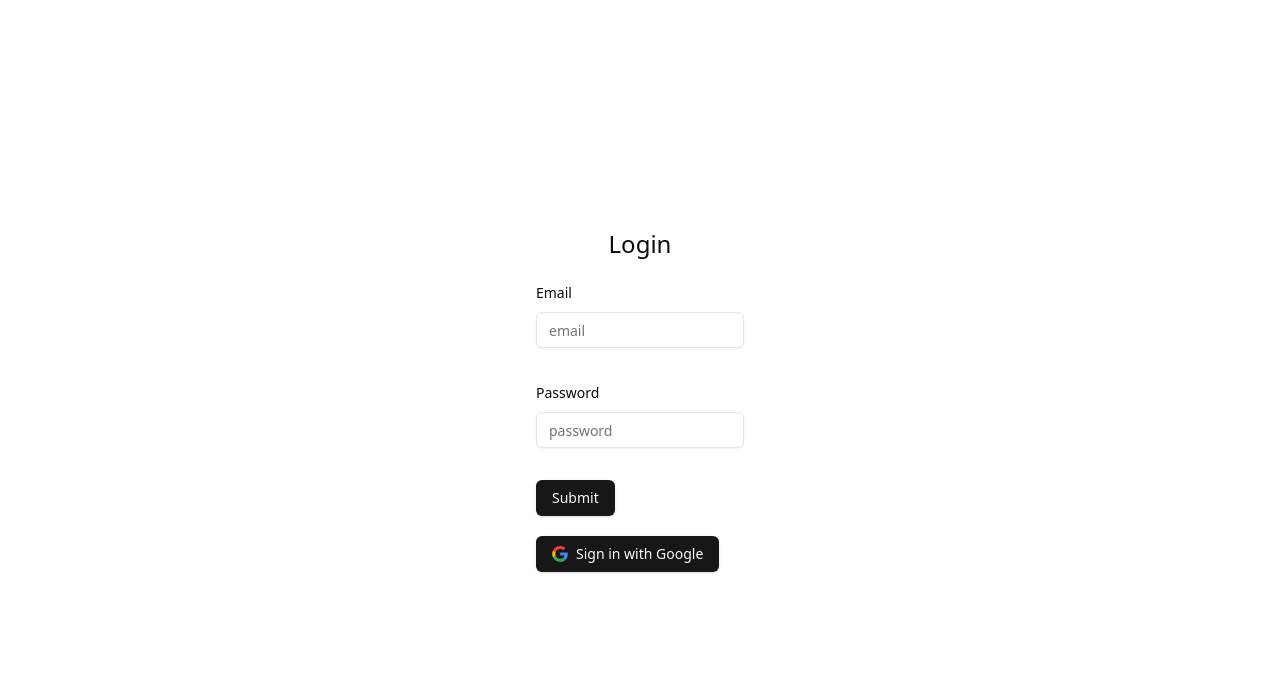
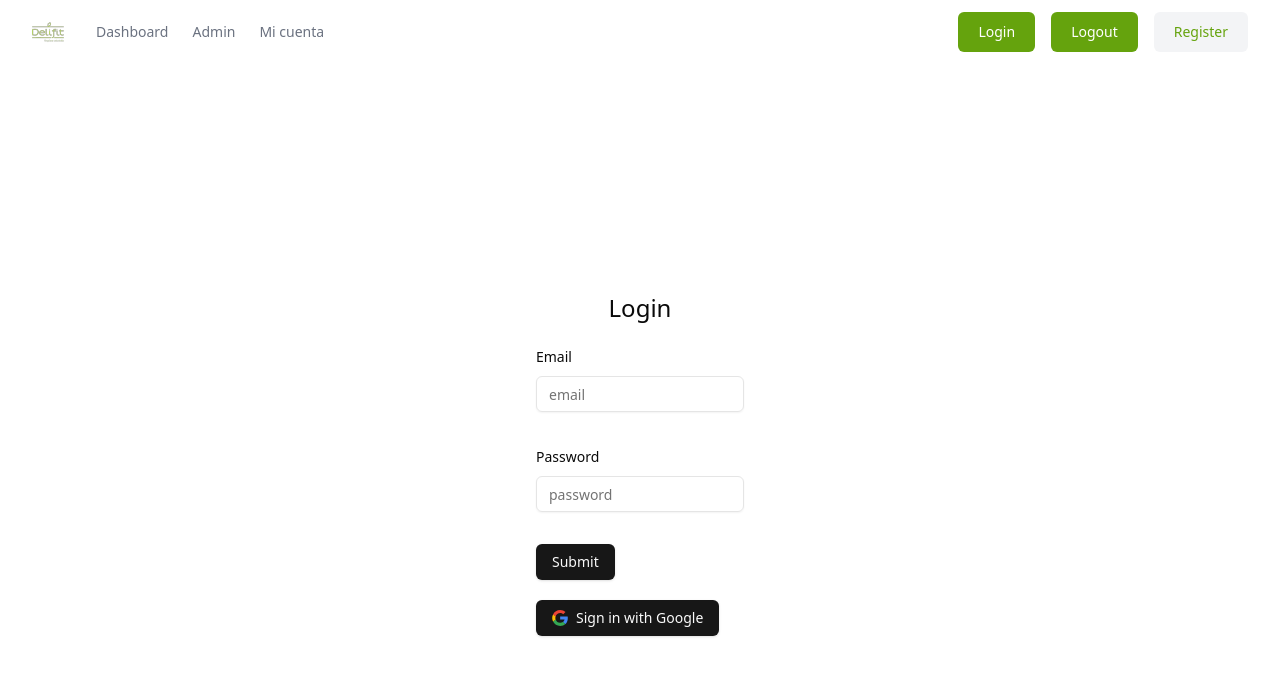
Before and after one commit to hernancham/delifit, a Next.js app: page /login in a window 1280 px wide. Shown: the top 676 px of the page. Built offline with nearby package versions, Linux system fonts and the light colour scheme; no server answers.

Commit message:
feat: Add Navbar component for website navigation

```diff
--- /dev/null
+++ b/src/app/_components/Navbar.tsx
@@ -0,0 +1,77 @@
+import Link from "next/link";
+import { loginAction, logoutAction, registerAction } from "@/actions/auth";
+
+export const Navbar = () => {
+  return (
+    <header className='bg-white'>
+      <div className='mx-auto flex h-16 max-w-screen-xl items-center gap-8 px-4 sm:px-6 lg:px-8'>
+        <Link href='/'>
+          <span className='sr-only'>Home</span>
+          <img
+            src='/assets/delifit_logo.svg'
+            alt='logo delifit'
+            className='h-8'
+          />
+        </Link>
+
+        <div className='flex flex-1 items-center justify-end md:justify-between'>
+          <nav className='hidden md:block'>
+            <ul className='flex items-center gap-6 text-sm'>
+              <li>
+                <Link
+                  className='text-gray-500 transition hover:text-gray-500/75'
+                  href='/dashboard'
+                >
+                  Dashboard
+                </Link>
+              </li>
+
+              <li>
+                <Link
+                  className='text-gray-500 transition hover:text-gray-500/75'
+                  href='/admin'
+                >
+                  Admin
+                </Link>
+              </li>
+
+              <li>
+                <a
+                  className='text-gray-500 transition hover:text-gray-500/75'
+                  href='/mi-cuenta'
+                >
+                  Mi cuenta
+                </a>
+              </li>
+            </ul>
+          </nav>
+
+          <div className='flex items-center gap-4'>
+            <div className='sm:flex sm:gap-4'>
+              <Link
+                className='block rounded-md bg-lime-600 px-5 py-2.5 text-sm font-medium text-white transition hover:bg-lime-700'
+                href='/login'
+              >
+                Login
+              </Link>
+
+              <Link
+                className='block rounded-md bg-lime-600 px-5 py-2.5 text-sm font-medium text-white transition hover:bg-lime-700'
+                href='/logout'
+              >
+                Logout
+              </Link>
+
+              <Link
+                className='hidden rounded-md bg-gray-100 px-5 py-2.5 text-sm font-medium text-lime-600 transition hover:text-lime-600/75 sm:block'
+                href='/register'
+              >
+                Register
+              </Link>
+            </div>
+          </div>
+        </div>
+      </div>
+    </header>
+  );
+};
--- a/src/app/layout.tsx
+++ b/src/app/layout.tsx
@@ -4,6 +4,7 @@ import "@/styles/globals.css";
 
 // Componentes de Contexto
 import { ThemeProvider } from "@/components/context/ThemeProvider";
+import { Navbar } from "./_components/Navbar";
 
 // Utilidades
 import { Analytics } from "@vercel/analytics/react";
@@ -79,6 +80,7 @@ export default function RootLayout({
           enableSystem
           disableTransitionOnChange
         >
+          <Navbar />
           {children}
           <Analytics />
         </ThemeProvider>
```
